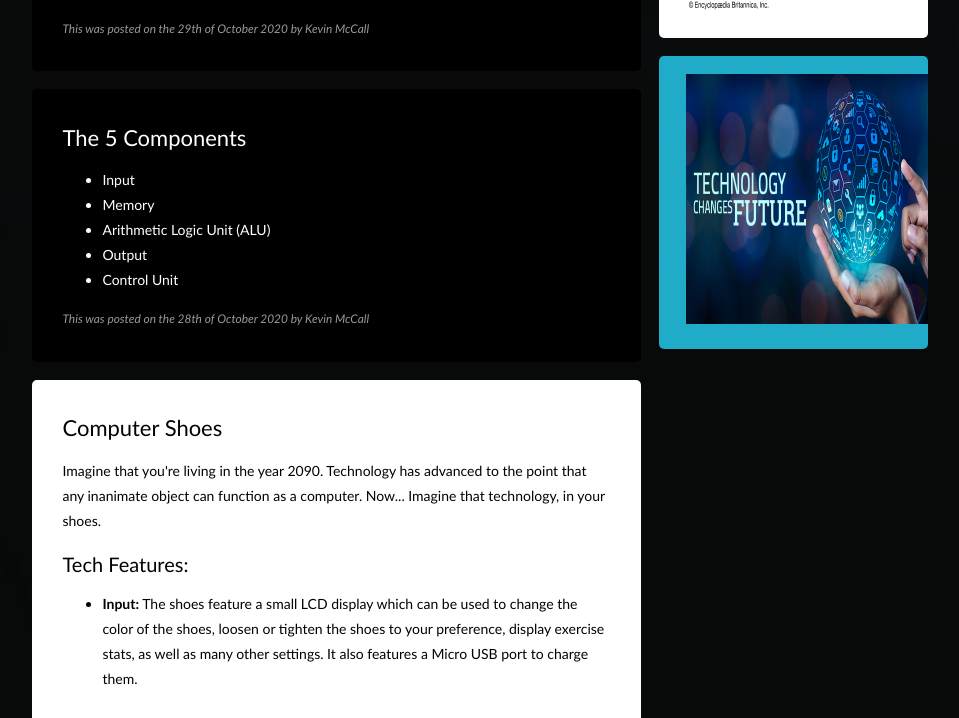
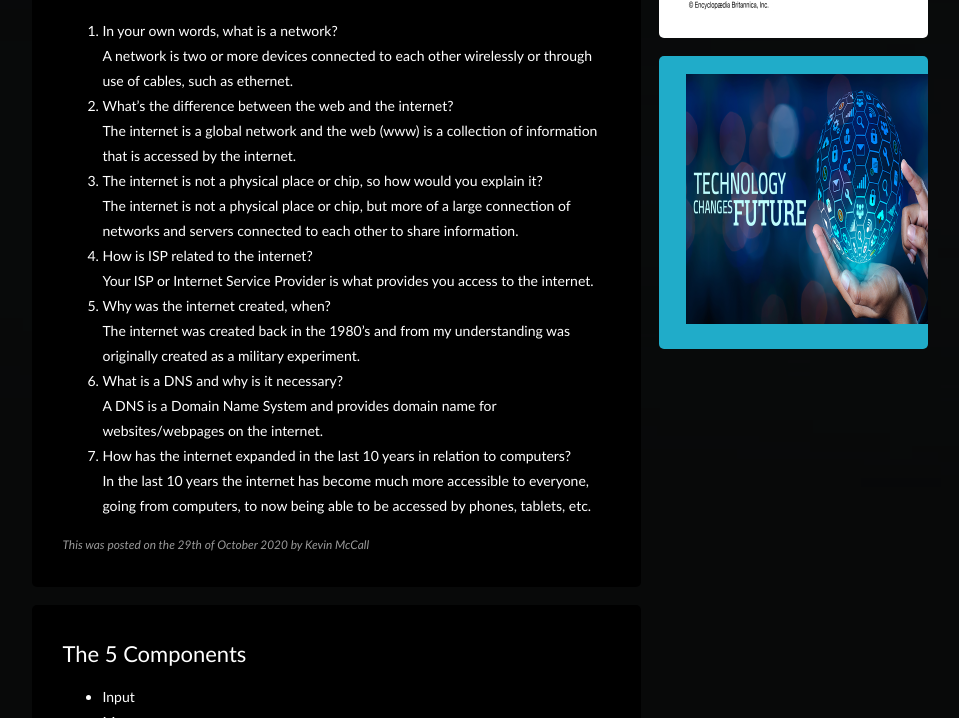
Before and after one commit to KevMcCall/CIS-Blog, a plain HTML site: page index.html in a window 1280 px wide. Shown: the part 713-1431 px from the top of the page, without its empty margins (160-1119 px from the left). Drawn offline with Linux system fonts and the light colour scheme.

Commit message:
added questions

```diff
--- a/index.html
+++ b/index.html
@@ -34,6 +34,24 @@
                 <content>
                     <iframe src="https://drive.google.com/file/d/1sm0x3uLmySOd2SzMXCLHQpxH1hSIDaFV/preview" width="640"
                         height="480"></iframe>
+                    <ol>
+                        <li>In your own words, what is a network?<br> A network is two or more devices connected to each
+                            other wirelessly or through use of cables, such as ethernet.</li>
+                        <li>What’s the difference between the web and the internet?<br> The internet is a global network and
+                            the web (www) is a collection of information that is accessed by the internet.</li>
+                        <li>The internet is not a physical place or chip, so how would you explain it?<br> The internet is
+                            not a physical place or chip, but more of a large connection of networks and servers
+                            connected to each other to share information.</li>
+                        <li>How is ISP related to the internet?<br> Your ISP or Internet Service Provider is what provides
+                            you access to the internet.</li>
+                        <li>Why was the internet created, when?<br> The internet was created back in the 1980’s and from my
+                            understanding was originally created as a military experiment.</li>
+                        <li>What is a DNS and why is it necessary?<br> A DNS is a Domain Name System and provides domain
+                            name for websites/webpages on the internet.</li>
+                        <li>How has the internet expanded in the last 10 years in relation to computers?<br> In the last 10
+                            years the internet has become much more accessible to everyone, going from computers, to now
+                            being able to be accessed by phones, tablets, etc.</li>
+                    </ol>
                     <p class="post-info">This was posted on the 29th of October 2020 by Kevin McCall</p>
                 </content>
 
@@ -133,7 +151,10 @@
                             May 27, 2015 at 3:14am
                         </span>
                         <p class="be-comment-text">
-                            Nunc ornare sed dolor sed mattis. In scelerisque dui a arcu mattis, at maximus eros commodo. Cras magna nunc, cursus lobortis luctus at, sollicitudin vel neque. Duis eleifend lorem non ant. Proin ut ornare lectus, vel eleifend est. Fusce hendrerit dui in turpis tristique blandit.
+                            Nunc ornare sed dolor sed mattis. In scelerisque dui a arcu mattis, at maximus eros commodo.
+                            Cras magna nunc, cursus lobortis luctus at, sollicitudin vel neque. Duis eleifend lorem non
+                            ant. Proin ut ornare lectus, vel eleifend est. Fusce hendrerit dui in turpis tristique
+                            blandit.
                         </p>
                     </div>
                 </div>
@@ -152,7 +173,8 @@
                             May 27, 2015 at 3:14am
                         </span>
                         <p class="be-comment-text">
-                            Cras magna nunc, cursus lobortis luctus at, sollicitudin vel neque. Duis eleifend lorem non ant
+                            Cras magna nunc, cursus lobortis luctus at, sollicitudin vel neque. Duis eleifend lorem non
+                            ant
                         </p>
                     </div>
                 </div>
```
Lines whose indentation alone changed are shown as unchanged.
